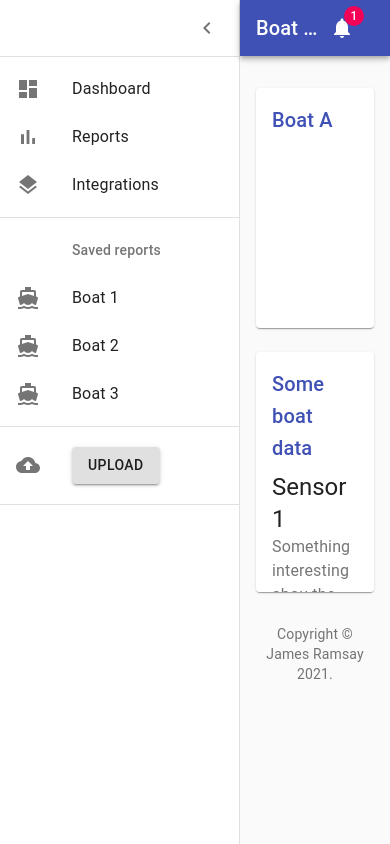
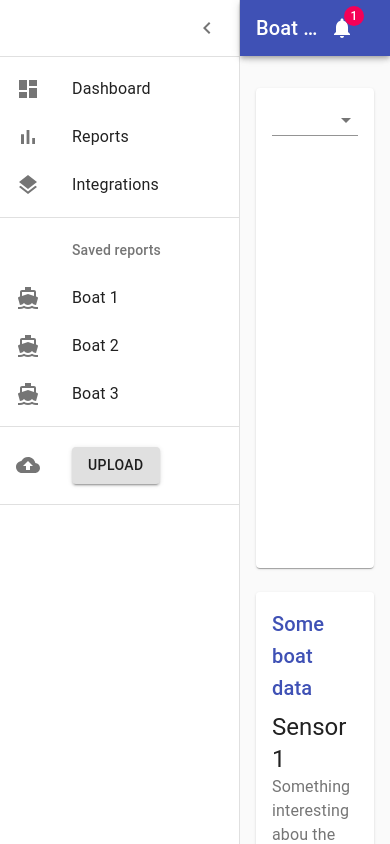
Before and after one commit to jamesramsay100/sailing_dashboard, a React (Create React App) app: page / in a window 390 px wide. Built offline with nearby package versions, Linux system fonts and the light colour scheme; no server answers.

Commit message:
add unresponsive dropdown menu

```diff
--- a/src/components/Canvas.js
+++ b/src/components/Canvas.js
@@ -1,10 +1,12 @@
-import React from "react";
+import React, { useState } from "react";
 import { makeStyles } from "@material-ui/core/styles";
 import clsx from "clsx";
 import Chart from "./Chart";
 import Deposits from "./Deposits";
 import Grid from "@material-ui/core/Grid";
 import Paper from "@material-ui/core/Paper";
+import Select from "@material-ui/core/Select";
+import MenuItem from "@material-ui/core/MenuItem";
 
 const useStyles = makeStyles((theme) => ({
   paper: {
@@ -14,7 +16,7 @@ const useStyles = makeStyles((theme) => ({
     flexDirection: "column",
   },
   fixedHeight: {
-    height: 240,
+    height: 480,
   },
 }));
 
@@ -22,11 +24,32 @@ export default function Canvas() {
   const classes = useStyles();
   const fixedHeightPaper = clsx(classes.paper, classes.fixedHeight);
 
+  const [sensor, setSensor] = useState("");
+
+  const handleDropdownChange = (event) => {
+    setSensor(event.target.value);
+  };
+
   return (
     <Grid container spacing={3}>
       {/* Chart */}
       <Grid item xs={12} md={8} lg={9}>
         <Paper className={fixedHeightPaper}>
+          {/* Dropdown*/}
+          <Select
+            labelId="demo-simple-select-outlined-label"
+            id="demo-simple-select-outlined"
+            value={sensor}
+            onChange={handleDropdownChange}
+            label="Sensor"
+          >
+            <MenuItem value="">
+              <em>Pick sensor</em>
+            </MenuItem>
+            <MenuItem value={"Rudder"}>Rudder</MenuItem>
+            <MenuItem value={"Pitch"}>Pitch</MenuItem>
+            <MenuItem value={"Heel"}>Heel</MenuItem>
+          </Select>
           <Chart />
         </Paper>
       </Grid>
--- a/src/components/Chart.js
+++ b/src/components/Chart.js
@@ -10,10 +10,10 @@ import {
 } from "recharts";
 import Title from "./Title";
 
-// Generate Sales Data
-function createData(time, amount) {
-  return { time, amount };
-}
+// // Generate Sales Data
+// function createData(time, amount) {
+//   return { time, amount };
+// }
 
 export default function Chart() {
   const theme = useTheme();
@@ -34,7 +34,7 @@ export default function Chart() {
 
   return (
     <React.Fragment>
-      <Title>Boat A</Title>
+      {/* <Title>Boat A</Title> */}
       <ResponsiveContainer>
         <LineChart
           data={chartData}
```
